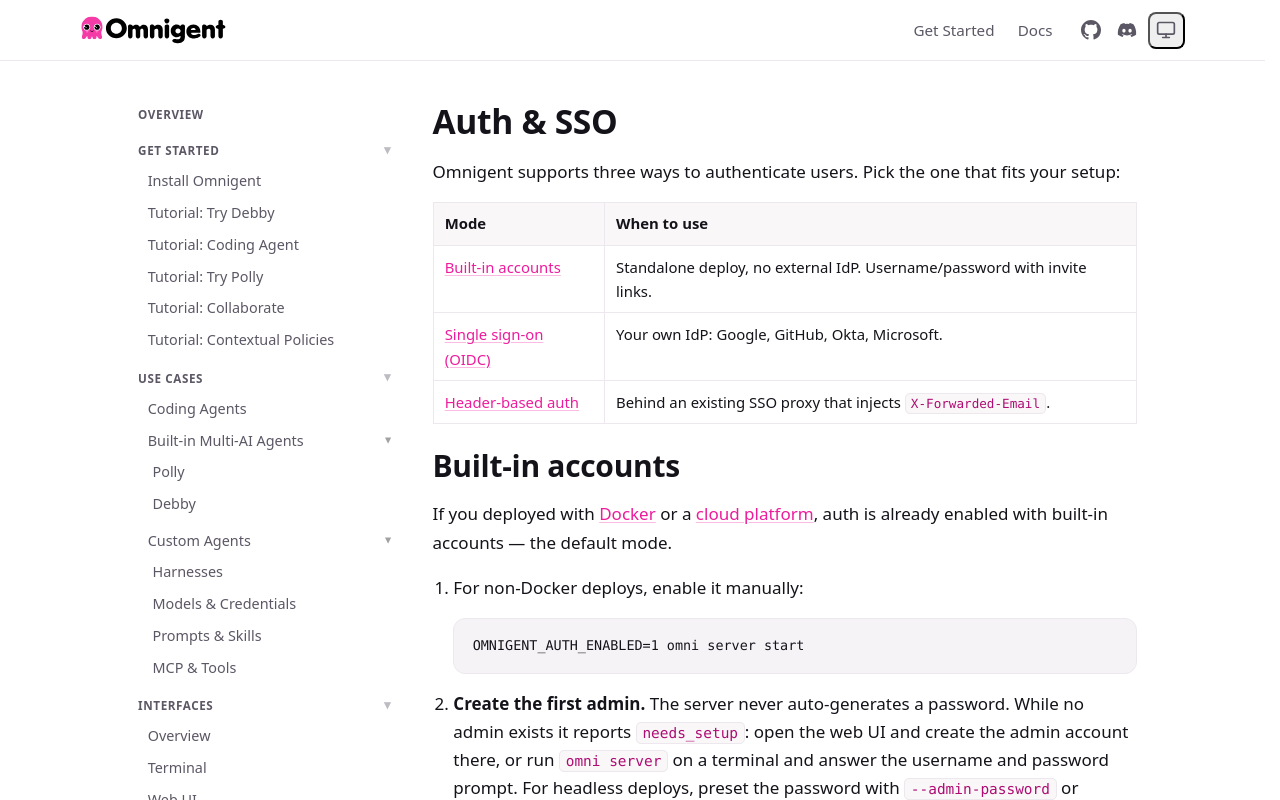
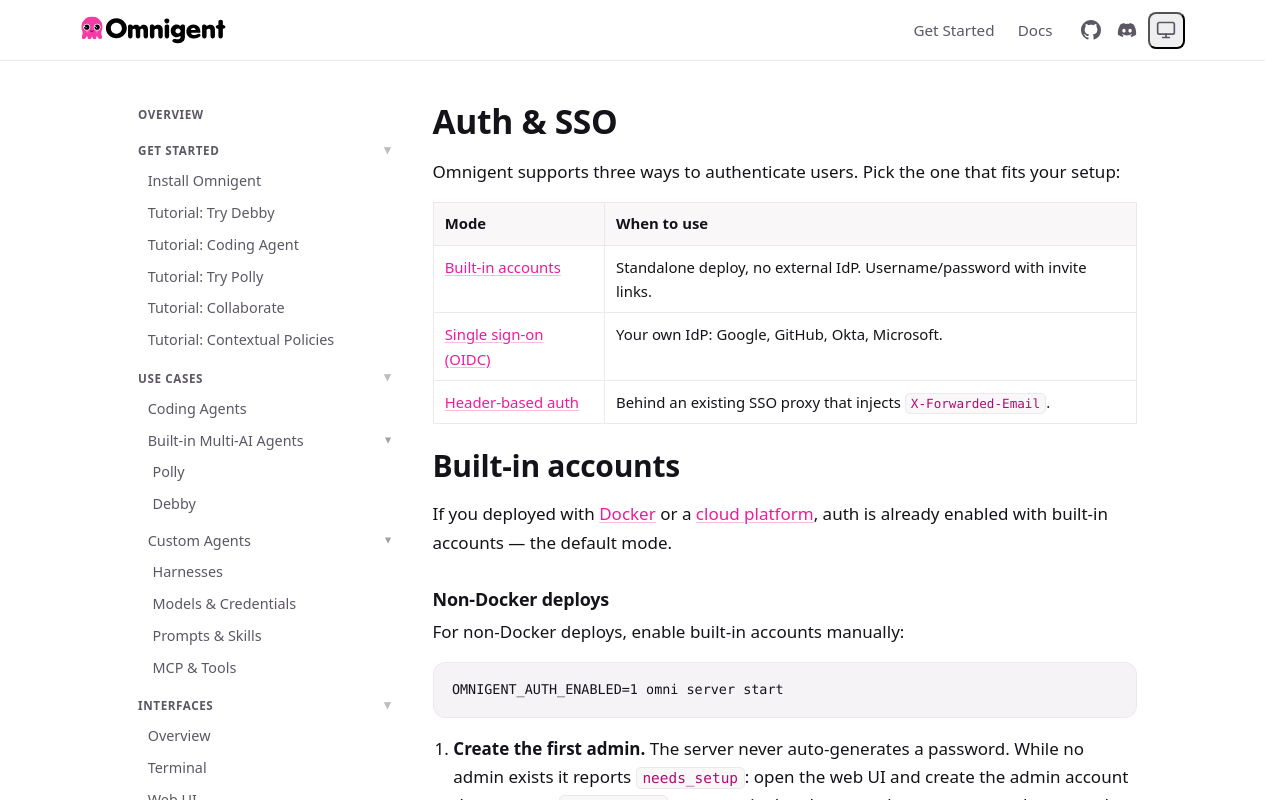
Before and after one commit to omnigent-ai/omnigent-site, a Next.js app: page /docs/collaborate/auth in a window 1280 px wide. Shown: the top 800 px of the page. Built offline with nearby package versions, Linux system fonts and the light colour scheme.

Commit message:
docs: move non-Docker deploys into its own subsection

```diff
--- a/app/docs/collaborate/auth/page.js
+++ b/app/docs/collaborate/auth/page.js
@@ -46,12 +46,13 @@ export default function Page() {
         accounts — the default mode.
       </p>
 
+      <h3>Non-Docker deploys</h3>
+
+      <p>For non-Docker deploys, enable built-in accounts manually:</p>
+
+      <pre><code>{"OMNIGENT_AUTH_ENABLED=1 omni server start"}</code></pre>
+
       <ol>
-        <li>
-          <p>For non-Docker deploys, enable it manually:</p>
-
-          <pre><code>{"OMNIGENT_AUTH_ENABLED=1 omni server start"}</code></pre>
-        </li>
         <li>
           <strong>Create the first admin.</strong> The server never auto-generates a password. While
           no admin exists it reports <code>needs_setup</code>: open the web UI and create the admin
```
